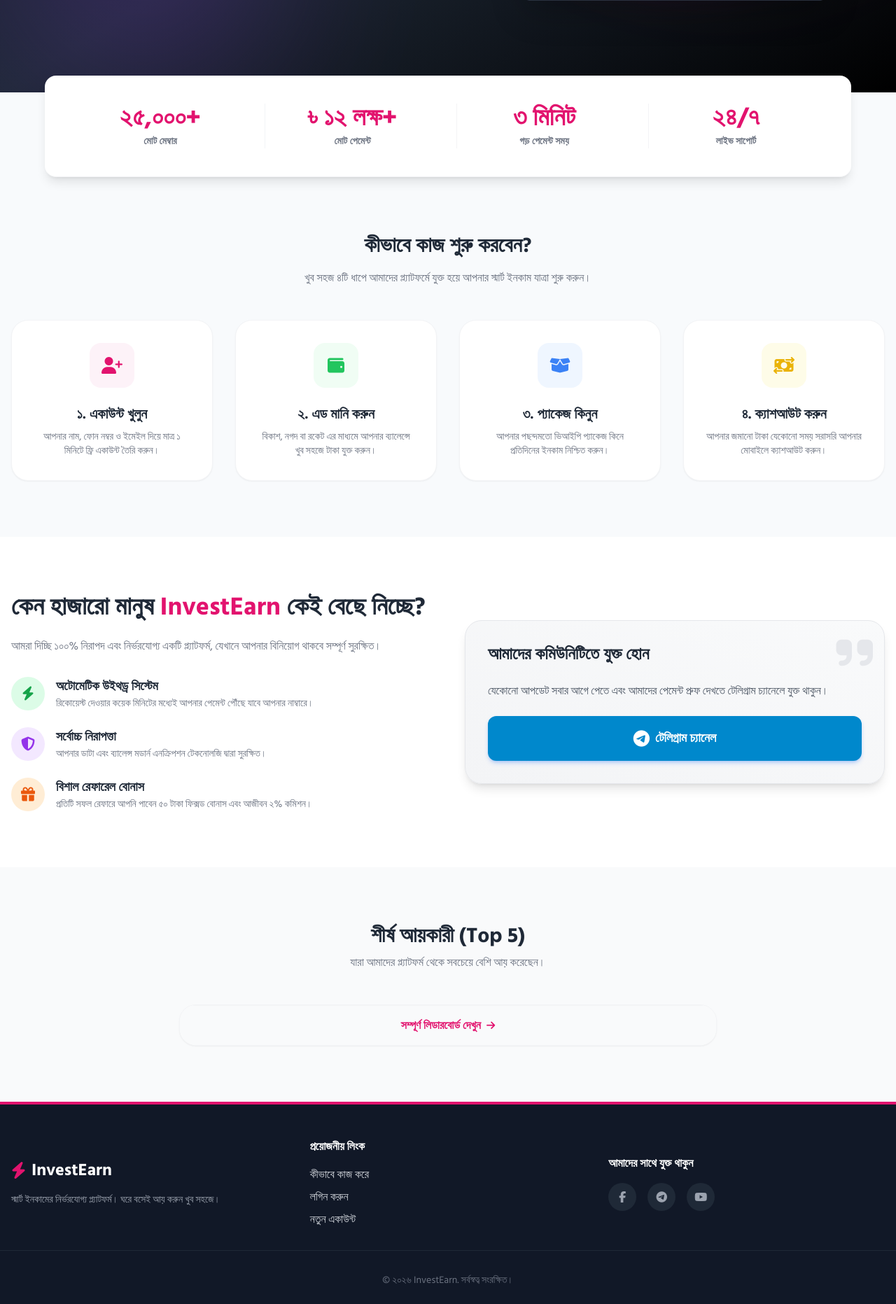
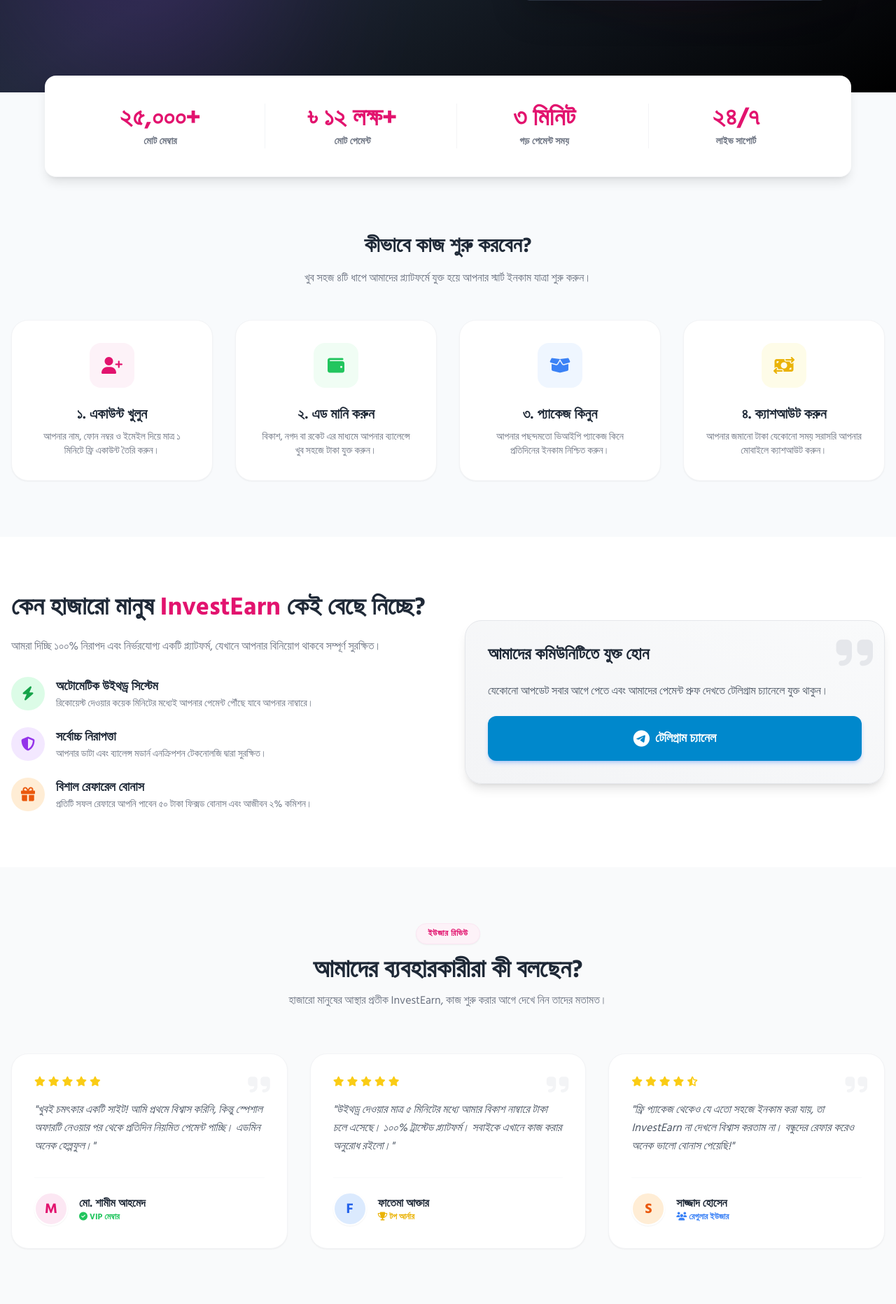
Before and after one commit to FFDiamondStoreBD/test, a Flask app: page / in a window 1280 px wide. Shown: the part 727-2590 px from the top of the page at 70% size. Run offline with Flask 3, Linux system fonts and the light colour scheme; data that the repository does not hold is empty; some libraries are stand-ins or nearby versions.

Commit message:
Update index.html

```diff
--- a/templates/index.html
+++ b/templates/index.html
@@ -44,7 +44,7 @@
             <div class="hidden md:flex items-center gap-8 font-bold text-gray-600">
                 <a href="#how-it-works" class="hover:text-[#E2136E] transition">কীভাবে কাজ করে?</a>
                 <a href="#features" class="hover:text-[#E2136E] transition">সুবিধাসমূহ</a>
-                <a href="#leaderboard" class="hover:text-[#E2136E] transition">লিডারবোর্ড</a>
+                <a href="#reviews" class="hover:text-[#E2136E] transition">রিভিউ</a>
                 <a href="#proofs" class="hover:text-[#E2136E] transition">পেমেন্ট প্রুফ</a>
             </div>
 
@@ -72,12 +72,10 @@
     <!-- 2. Hero Section (Modern & Attractive)      -->
     <!-- ========================================== -->
     <header class="relative bg-gradient-to-br from-gray-900 via-gray-800 to-black text-white overflow-hidden py-20 lg:py-32">
-        <!-- Background Elements -->
         <div class="absolute top-0 right-0 w-[500px] h-[500px] bg-[#E2136E] rounded-full blur-[120px] opacity-20"></div>
         <div class="absolute bottom-0 left-0 w-[400px] h-[400px] bg-purple-600 rounded-full blur-[120px] opacity-20"></div>
 
         <div class="max-w-7xl mx-auto px-4 relative z-10 flex flex-col lg:flex-row items-center gap-12">
-            <!-- Text Content -->
             <div class="lg:w-1/2 text-center lg:text-left">
                 <div class="inline-block bg-white/10 border border-white/20 backdrop-blur-md px-4 py-1.5 rounded-full text-xs font-bold text-pink-300 mb-6 tracking-widest uppercase">
                     <i class="fa-solid fa-star text-yellow-400 mr-1"></i> বাংলাদেশের সেরা ইনকাম প্ল্যাটফর্ম
@@ -105,11 +103,9 @@
                 </div>
             </div>
 
-            <!-- Hero Image / Graphics -->
             <div class="lg:w-1/2 relative hidden md:block">
                 <div class="relative w-full max-w-md mx-auto animate-float">
                     <img src="https://i.ibb.co/60qYh7x/mobile-mockup-or-earnings-vector.png" alt="Earnings" class="w-full drop-shadow-2xl rounded-2xl" onerror="this.style.display='none'">
-                    <!-- Fallback if image not found: CSS shape -->
                     <div class="w-full aspect-square bg-gradient-to-tr from-[#E2136E] to-purple-600 rounded-full blur-3xl opacity-40 absolute top-0"></div>
                     <div class="bg-gray-800 border border-gray-700 p-6 rounded-2xl shadow-2xl relative z-10 text-center">
                         <i class="fa-solid fa-wallet text-6xl text-green-400 mb-4"></i>
@@ -122,7 +118,7 @@
     </header>
 
     <!-- ========================================== -->
-    <!-- 3. Live Statistics (Fake Counters)         -->
+    <!-- 3. Live Statistics                         -->
     <!-- ========================================== -->
     <div class="bg-white border-b border-gray-100 relative z-20 -mt-6 mx-4 sm:mx-auto max-w-6xl rounded-2xl shadow-lg p-6 md:p-10">
         <div class="grid grid-cols-2 md:grid-cols-4 gap-6 text-center divide-x divide-gray-100">
@@ -146,7 +142,7 @@
     </div>
 
     <!-- ========================================== -->
-    <!-- 4. How it Works (Steps)                    -->
+    <!-- 4. How it Works                            -->
     <!-- ========================================== -->
     <section id="how-it-works" class="py-20 bg-[#f8fafc]">
         <div class="max-w-7xl mx-auto px-4 text-center">
@@ -154,25 +150,21 @@
             <p class="text-gray-500 font-medium mb-12 max-w-2xl mx-auto">খুব সহজ ৪টি ধাপে আমাদের প্ল্যাটফর্মে যুক্ত হয়ে আপনার স্মার্ট ইনকাম যাত্রা শুরু করুন।</p>
 
             <div class="grid grid-cols-1 md:grid-cols-2 lg:grid-cols-4 gap-8">
-                <!-- Step 1 -->
                 <div class="bg-white p-8 rounded-3xl shadow-sm border border-gray-100 hover:shadow-xl transition relative group">
                     <div class="w-16 h-16 bg-pink-50 text-[#E2136E] rounded-2xl flex items-center justify-center text-2xl mx-auto mb-6 group-hover:scale-110 transition"><i class="fa-solid fa-user-plus"></i></div>
                     <h3 class="text-xl font-bold text-gray-800 mb-2">১. একাউন্ট খুলুন</h3>
                     <p class="text-sm text-gray-500">আপনার নাম, ফোন নম্বর ও ইমেইল দিয়ে মাত্র ১ মিনিটে ফ্রি একাউন্ট তৈরি করুন।</p>
                 </div>
-                <!-- Step 2 -->
                 <div class="bg-white p-8 rounded-3xl shadow-sm border border-gray-100 hover:shadow-xl transition relative group">
                     <div class="w-16 h-16 bg-green-50 text-green-500 rounded-2xl flex items-center justify-center text-2xl mx-auto mb-6 group-hover:scale-110 transition"><i class="fa-solid fa-wallet"></i></div>
                     <h3 class="text-xl font-bold text-gray-800 mb-2">২. এড মানি করুন</h3>
                     <p class="text-sm text-gray-500">বিকাশ, নগদ বা রকেট এর মাধ্যমে আপনার ব্যালেন্সে খুব সহজে টাকা যুক্ত করুন।</p>
                 </div>
-                <!-- Step 3 -->
                 <div class="bg-white p-8 rounded-3xl shadow-sm border border-gray-100 hover:shadow-xl transition relative group">
                     <div class="w-16 h-16 bg-blue-50 text-blue-500 rounded-2xl flex items-center justify-center text-2xl mx-auto mb-6 group-hover:scale-110 transition"><i class="fa-solid fa-box-open"></i></div>
                     <h3 class="text-xl font-bold text-gray-800 mb-2">৩. প্যাকেজ কিনুন</h3>
                     <p class="text-sm text-gray-500">আপনার পছন্দমতো ভিআইপি প্যাকেজ কিনে প্রতিদিনের ইনকাম নিশ্চিত করুন।</p>
                 </div>
-                <!-- Step 4 -->
                 <div class="bg-white p-8 rounded-3xl shadow-sm border border-gray-100 hover:shadow-xl transition relative group">
                     <div class="w-16 h-16 bg-yellow-50 text-yellow-500 rounded-2xl flex items-center justify-center text-2xl mx-auto mb-6 group-hover:scale-110 transition"><i class="fa-solid fa-money-bill-transfer"></i></div>
                     <h3 class="text-xl font-bold text-gray-800 mb-2">৪. ক্যাশআউট করুন</h3>
@@ -183,7 +175,7 @@
     </section>
 
     <!-- ========================================== -->
-    <!-- 5. Why Choose Us (Features)                -->
+    <!-- 5. Features                                -->
     <!-- ========================================== -->
     <section id="features" class="py-20 bg-white">
         <div class="max-w-7xl mx-auto px-4 flex flex-col lg:flex-row items-center gap-12">
@@ -230,39 +222,63 @@
     </section>
 
     <!-- ========================================== -->
-    <!-- 6. Leaderboard Snippet                     -->
+    <!-- 6. NEW: User Reviews Section               -->
     <!-- ========================================== -->
-    <section id="leaderboard" class="py-20 bg-gray-50">
+    <section id="reviews" class="py-20 bg-gray-50">
         <div class="max-w-7xl mx-auto px-4">
-            <div class="text-center mb-12">
-                <h2 class="text-3xl font-black text-gray-800 mb-2">শীর্ষ আয়কারী (Top 5)</h2>
-                <p class="text-gray-500">যারা আমাদের প্ল্যাটফর্ম থেকে সবচেয়ে বেশি আয় করেছেন।</p>
+            <div class="text-center mb-16">
+                <span class="text-[#E2136E] font-bold tracking-wider uppercase text-xs bg-pink-50 px-4 py-1.5 rounded-full border border-pink-100 mb-4 inline-block shadow-sm">ইউজার রিভিউ</span>
+                <h2 class="text-3xl md:text-4xl font-black text-gray-800 mb-3">আমাদের ব্যবহারকারীরা কী বলছেন?</h2>
+                <p class="text-gray-500 font-medium max-w-2xl mx-auto">হাজারো মানুষের আস্থার প্রতীক InvestEarn, কাজ শুরু করার আগে দেখে নিন তাদের মতামত।</p>
             </div>
 
-            <div class="bg-white rounded-3xl shadow-sm border border-gray-100 overflow-hidden max-w-3xl mx-auto">
-                <ul class="divide-y divide-gray-50">
-                    {% for earner in earners %}
-                    <li class="p-4 sm:p-6 flex justify-between items-center hover:bg-gray-50 transition">
-                        <div class="flex items-center gap-4">
-                            {% if loop.index == 1 %}
-                                <div class="w-12 h-12 rounded-full bg-yellow-100 text-yellow-500 flex items-center justify-center text-xl shadow-sm border border-yellow-200"><i class="fa-solid fa-medal"></i></div>
-                            {% elif loop.index == 2 %}
-                                <div class="w-12 h-12 rounded-full bg-gray-200 text-gray-500 flex items-center justify-center text-xl shadow-sm border border-gray-300"><i class="fa-solid fa-medal"></i></div>
-                            {% elif loop.index == 3 %}
-                                <div class="w-12 h-12 rounded-full bg-orange-100 text-orange-600 flex items-center justify-center text-xl shadow-sm border border-orange-200"><i class="fa-solid fa-medal"></i></div>
-                            {% else %}
-                                <div class="w-12 h-12 rounded-full bg-gray-50 text-gray-400 flex items-center justify-center font-bold text-lg">{{ loop.index }}</div>
-                            {% endif %}
-                            <span class="font-extrabold text-gray-700 text-lg">{{ earner.name }}</span>
+            <div class="grid grid-cols-1 md:grid-cols-3 gap-8">
+                <!-- Review 1 -->
+                <div class="bg-white p-8 rounded-3xl shadow-sm border border-gray-100 relative hover:-translate-y-2 hover:shadow-xl transition duration-300 group">
+                    <i class="fa-solid fa-quote-right absolute top-6 right-6 text-4xl text-gray-100 group-hover:text-pink-50 transition"></i>
+                    <div class="flex items-center gap-1 text-yellow-400 mb-5 text-sm">
+                        <i class="fa-solid fa-star"></i><i class="fa-solid fa-star"></i><i class="fa-solid fa-star"></i><i class="fa-solid fa-star"></i><i class="fa-solid fa-star"></i>
+                    </div>
+                    <p class="text-gray-600 font-medium mb-8 leading-relaxed italic">"খুবই চমৎকার একটি সাইট! আমি প্রথমে বিশ্বাস করিনি, কিন্তু স্পেশাল অফারটি নেওয়ার পর থেকে প্রতিদিন নিয়মিত পেমেন্ট পাচ্ছি। এডমিন অনেক হেল্পফুল।"</p>
+                    <div class="flex items-center gap-4 border-t border-gray-50 pt-5 mt-auto">
+                        <div class="w-12 h-12 rounded-full bg-pink-100 text-[#E2136E] flex items-center justify-center font-black text-xl border-2 border-white shadow-sm">M</div>
+                        <div>
+                            <h4 class="font-extrabold text-gray-800">মো. শামীম আহমেদ</h4>
+                            <p class="text-xs text-green-500 font-bold"><i class="fa-solid fa-circle-check"></i> VIP মেম্বার</p>
                         </div>
-                        <span class="bg-green-100 text-green-700 px-4 py-2 rounded-xl text-sm font-bold border border-green-200">
-                            ৳ {{ earner.total_earned }}
-                        </span>
-                    </li>
-                    {% endfor %}
-                </ul>
-                <div class="p-4 bg-gray-50 text-center border-t border-gray-100">
-                    <a href="/leaderboard" class="text-[#E2136E] font-bold hover:underline">সম্পূর্ণ লিডারবোর্ড দেখুন <i class="fa-solid fa-arrow-right text-sm ml-1"></i></a>
+                    </div>
+                </div>
+
+                <!-- Review 2 -->
+                <div class="bg-white p-8 rounded-3xl shadow-sm border border-gray-100 relative hover:-translate-y-2 hover:shadow-xl transition duration-300 group">
+                    <i class="fa-solid fa-quote-right absolute top-6 right-6 text-4xl text-gray-100 group-hover:text-pink-50 transition"></i>
+                    <div class="flex items-center gap-1 text-yellow-400 mb-5 text-sm">
+                        <i class="fa-solid fa-star"></i><i class="fa-solid fa-star"></i><i class="fa-solid fa-star"></i><i class="fa-solid fa-star"></i><i class="fa-solid fa-star"></i>
+                    </div>
+                    <p class="text-gray-600 font-medium mb-8 leading-relaxed italic">"উইথড্র দেওয়ার মাত্র ৫ মিনিটের মধ্যে আমার বিকাশ নাম্বারে টাকা চলে এসেছে। ১০০% ট্রাস্টেড প্ল্যাটফর্ম। সবাইকে এখানে কাজ করার অনুরোধ রইলো।"</p>
+                    <div class="flex items-center gap-4 border-t border-gray-50 pt-5 mt-auto">
+                        <div class="w-12 h-12 rounded-full bg-blue-100 text-blue-600 flex items-center justify-center font-black text-xl border-2 border-white shadow-sm">F</div>
+                        <div>
+                            <h4 class="font-extrabold text-gray-800">ফাতেমা আক্তার</h4>
+                            <p class="text-xs text-yellow-500 font-bold"><i class="fa-solid fa-trophy"></i> টপ আর্নার</p>
+                        </div>
+                    </div>
+                </div>
+
+                <!-- Review 3 -->
+                <div class="bg-white p-8 rounded-3xl shadow-sm border border-gray-100 relative hover:-translate-y-2 hover:shadow-xl transition duration-300 group">
+                    <i class="fa-solid fa-quote-right absolute top-6 right-6 text-4xl text-gray-100 group-hover:text-pink-50 transition"></i>
+                    <div class="flex items-center gap-1 text-yellow-400 mb-5 text-sm">
+                        <i class="fa-solid fa-star"></i><i class="fa-solid fa-star"></i><i class="fa-solid fa-star"></i><i class="fa-solid fa-star"></i><i class="fa-solid fa-star-half-stroke"></i>
+                    </div>
+                    <p class="text-gray-600 font-medium mb-8 leading-relaxed italic">"ফ্রি প্যাকেজ থেকেও যে এতো সহজে ইনকাম করা যায়, তা InvestEarn না দেখলে বিশ্বাস করতাম না। বন্ধুদের রেফার করেও অনেক ভালো বোনাস পেয়েছি!"</p>
+                    <div class="flex items-center gap-4 border-t border-gray-50 pt-5 mt-auto">
+                        <div class="w-12 h-12 rounded-full bg-orange-100 text-orange-600 flex items-center justify-center font-black text-xl border-2 border-white shadow-sm">S</div>
+                        <div>
+                            <h4 class="font-extrabold text-gray-800">সাজ্জাদ হোসেন</h4>
+                            <p class="text-xs text-blue-500 font-bold"><i class="fa-solid fa-users"></i> রেগুলার ইউজার</p>
+                        </div>
+                    </div>
                 </div>
             </div>
         </div>
@@ -283,7 +299,7 @@
             <div class="flex flex-col gap-2">
                 <h4 class="text-white font-bold mb-2">প্রয়োজনীয় লিংক</h4>
                 <a href="#how-it-works" class="hover:text-white transition">কীভাবে কাজ করে</a>
-                <a href="/login" class="hover:text-white transition">লগিন করুন</a>
+                <a href="#reviews" class="hover:text-white transition">ইউজার রিভিউ</a>
                 <a href="/register" class="hover:text-white transition">নতুন একাউন্ট</a>
             </div>
 
```
